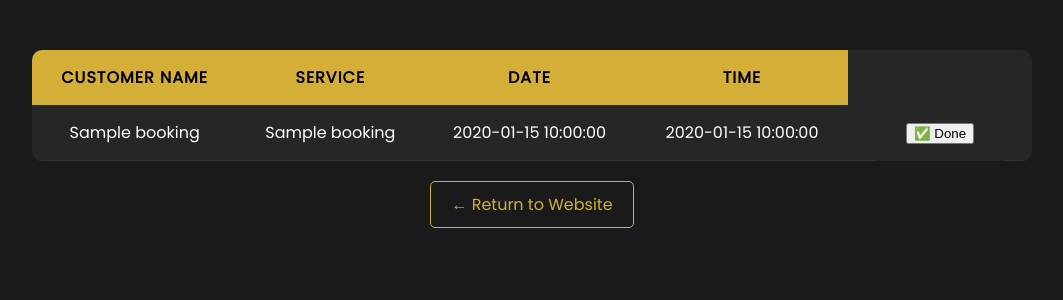
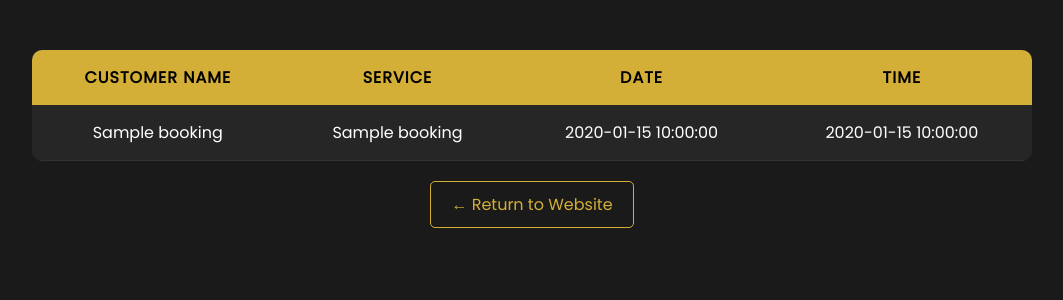
Before and after one commit to Dharmatejamalla817/swetha-parlour-webb, a Flask app: template templates/admin.html in a window 1280 px wide. Shown: the part 230-530 px from the top of the page, without its empty margins (108-1171 px from the left). Run offline with Flask 3, Linux system fonts and the light colour scheme; the template is opened without the code that fills it: most values are stand-ins (such as "Sample title", 1, 10 or a date in 2020).

Commit message:
Update admin.html

```diff
--- a/templates/admin.html
+++ b/templates/admin.html
@@ -40,11 +40,8 @@
                     <td>{{ booking.service_name }}</td>
                     <td>{{ booking.booking_date }}</td>
                     <td>{{ booking.booking_time }}</td>
-                    <td>
-    <form action="/delete/{{ booking.id }}" method="POST" style="display:inline;">
-        <button type="submit" class="btn-delete" onclick="return confirm('Done with this client?')">✅ Done</button>
-    </form>
-</td>
+
+
                 </tr>
                 {% else %}
                 <tr>
```
